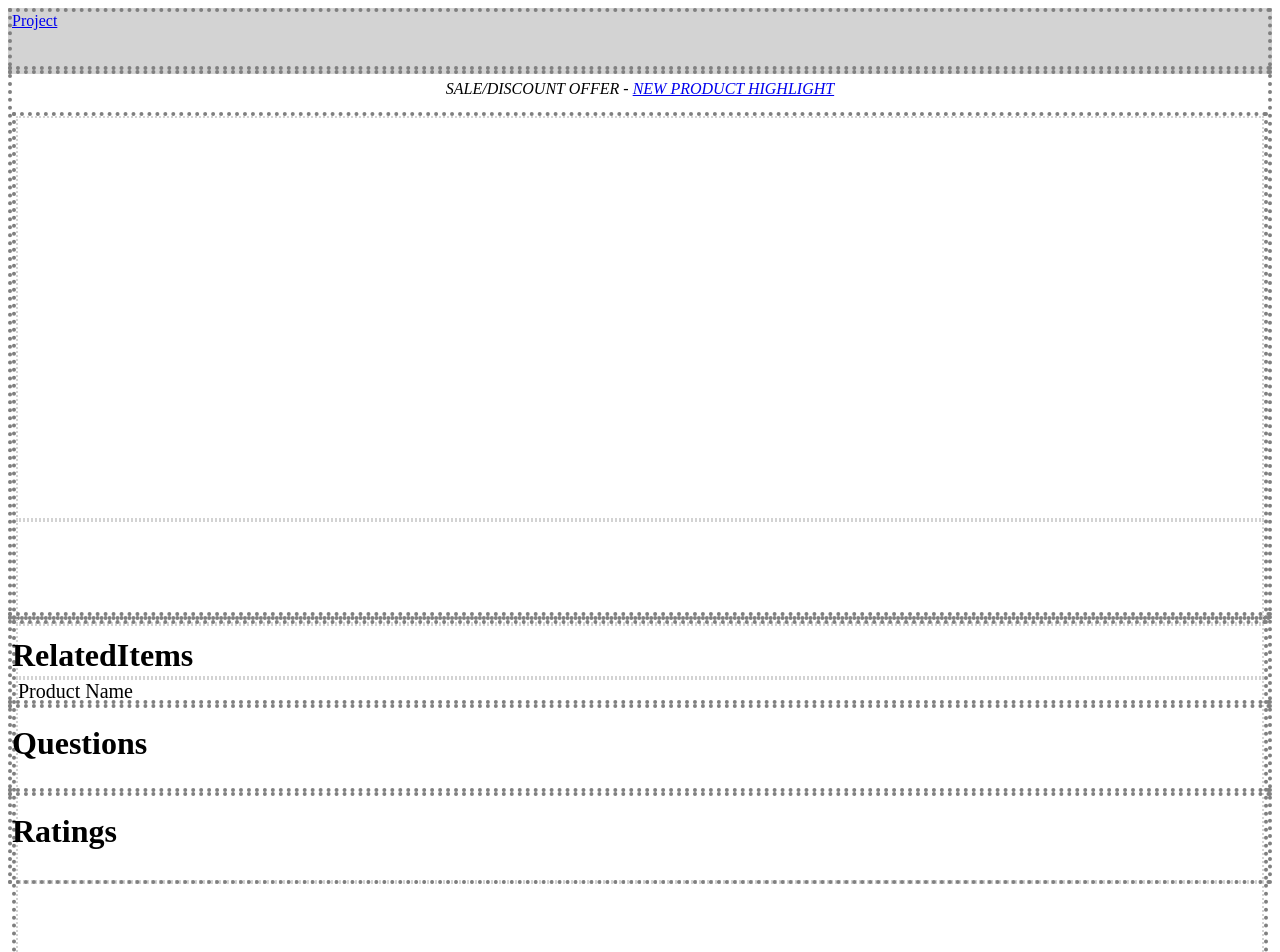
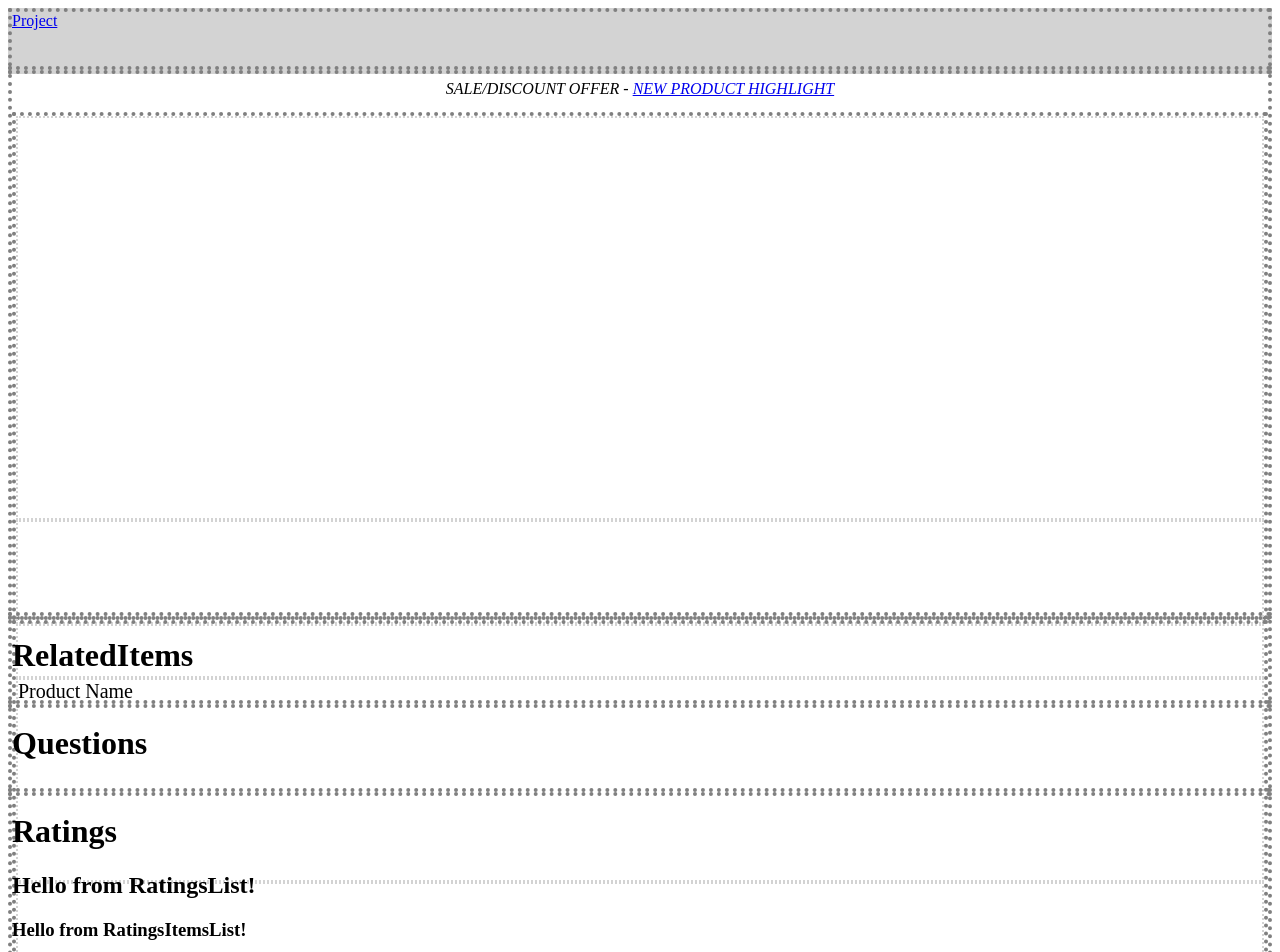
Before and after one commit to Project-Dope/Front-End-Capstone, a React app: page / in a window 1280 px wide. Shown: the top 952 px of the page. Built offline with nearby package versions, Linux system fonts and the light colour scheme; the HTML template or start-up script is replaced by a standard one.

Commit message:
Created sub-components for Ratings

```diff
--- a/client/src/components/Ratings/Ratings.jsx
+++ b/client/src/components/Ratings/Ratings.jsx
@@ -1,12 +1,23 @@
 import React from 'react';
+import axios from 'axios';
 import './Ratings.css'
+import RatingsList from './RatingsList.jsx';
 
 export default class Ratings extends React.Component {
+
+  constructor(props) {
+    super(props);
+    this.state = {
+
+    }
+  }
+
   render() {
     return (
-      <h1>
-        Ratings
-      </h1>
+      <div>
+        <h1>Ratings</h1>
+        <RatingsList />
+      </div>
     );
   }
 }
--- /dev/null
+++ b/client/src/components/Ratings/RatingsList.jsx
@@ -0,0 +1,13 @@
+import React from 'react';
+import RatingsItemsList from './RatingsListItem.jsx';
+
+var RatingsList = (props) => (
+
+  <div>
+    <h2>Hello from RatingsList!</h2>
+    <RatingsItemsList />
+  </div>
+
+)
+
+export default RatingsList;
--- /dev/null
+++ b/client/src/components/Ratings/RatingsListItem.jsx
@@ -0,0 +1,10 @@
+import React from 'react';
+
+var RatingsItemsList = (props) => (
+  <div>
+    <h3>Hello from RatingsItemsList!</h3>
+
+  </div>
+)
+
+export default RatingsItemsList;
```
